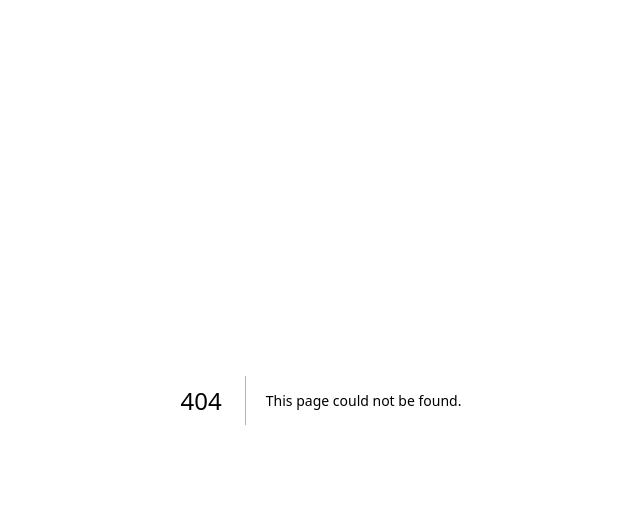
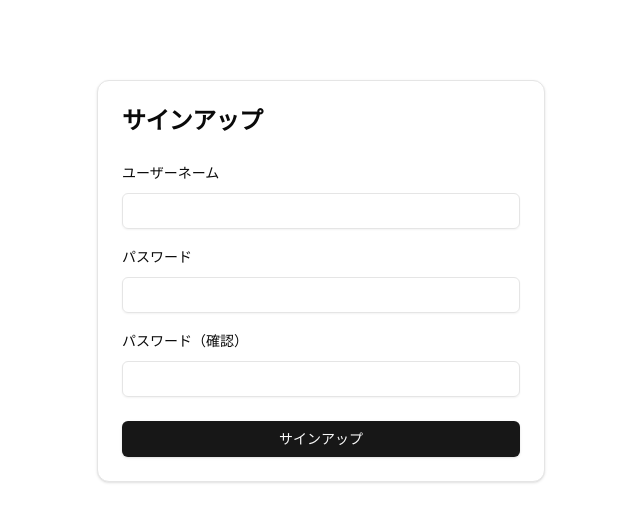
Before and after one commit to yoshiken0126/boardmatch, a Next.js app in the folder frontend/: page /signup in a window 1280 px wide. Before the commit this address had no page. Shown: the top 522 px of the page, without its empty margins (319-959 px from the left). Built offline with nearby package versions, Linux system fonts and the light colour scheme.

Commit message:
サインアップフォームをV0から引っ張ってきました。

```diff
--- a/frontend/package.json
+++ b/frontend/package.json
@@ -10,6 +10,7 @@
   },
   "dependencies": {
     "@radix-ui/react-avatar": "^1.1.1",
+    "@radix-ui/react-label": "^2.1.0",
     "@radix-ui/react-slot": "^1.1.0",
     "@radix-ui/react-switch": "^1.1.1",
     "axios": "^1.7.7",
--- /dev/null
+++ b/frontend/src/app/signup/page.js
@@ -0,0 +1,81 @@
+'use client'
+
+import { useState } from 'react'
+import { Button } from "@/components/ui/button"
+import { Input } from "@/components/ui/input"
+import { Label } from "@/components/ui/label"
+import { Card, CardContent, CardFooter, CardHeader, CardTitle } from "@/components/ui/card"
+
+export default function SignupForm() {
+  const [username, setUsername] = useState('')
+  const [password, setPassword] = useState('')
+  const [confirmPassword, setConfirmPassword] = useState('')
+  const [error, setError] = useState('')
+
+  const handleSubmit = (e) => {
+    e.preventDefault()
+    setError('')
+
+    if (!username || !password || !confirmPassword) {
+      setError('すべてのフィールドを入力してください。')
+      return
+    }
+
+    if (password !== confirmPassword) {
+      setError('パスワードが一致しません。')
+      return
+    }
+
+    // ここでサインアップのロジックを実装します
+    console.log('サインアップ:', { username, password })
+    // 通常はここでAPIを呼び出してユーザーを登録します
+  }
+
+  return (
+    <div className="flex justify-center items-center mt-20">
+    <Card className="w-full max-w-md mx-auto">
+      <CardHeader>
+        <CardTitle className="text-2xl font-bold">サインアップ</CardTitle>
+      </CardHeader>
+      <form onSubmit={handleSubmit}>
+        <CardContent className="space-y-4">
+          <div className="space-y-2">
+            <Label htmlFor="username">ユーザーネーム</Label>
+            <Input
+              id="username"
+              type="text"
+              value={username}
+              onChange={(e) => setUsername(e.target.value)}
+              required
+            />
+          </div>
+          <div className="space-y-2">
+            <Label htmlFor="password">パスワード</Label>
+            <Input
+              id="password"
+              type="password"
+              value={password}
+              onChange={(e) => setPassword(e.target.value)}
+              required
+            />
+          </div>
+          <div className="space-y-2">
+            <Label htmlFor="confirm-password">パスワード（確認）</Label>
+            <Input
+              id="confirm-password"
+              type="password"
+              value={confirmPassword}
+              onChange={(e) => setConfirmPassword(e.target.value)}
+              required
+            />
+          </div>
+          {error && <p className="text-red-500" role="alert">{error}</p>}
+        </CardContent>
+        <CardFooter>
+          <Button type="submit" className="w-full">サインアップ</Button>
+        </CardFooter>
+      </form>
+    </Card>
+    </div>
+  )
+}
--- /dev/null
+++ b/frontend/src/components/signup-form.jsx
@@ -0,0 +1,76 @@
+'use client'
+
+import { useState } from 'react'
+import { Button } from "@/components/ui/button"
+import { Input } from "@/components/ui/input"
+import { Label } from "@/components/ui/label"
+import { Card, CardContent, CardFooter, CardHeader, CardTitle } from "@/components/ui/card"
+
+export function SignupFormJsx() {
+  const [username, setUsername] = useState('')
+  const [password, setPassword] = useState('')
+  const [confirmPassword, setConfirmPassword] = useState('')
+  const [error, setError] = useState('')
+
+  const handleSubmit = (e) => {
+    e.preventDefault()
+    setError('')
+
+    if (!username || !password || !confirmPassword) {
+      setError('すべてのフィールドを入力してください。')
+      return
+    }
+
+    if (password !== confirmPassword) {
+      setError('パスワードが一致しません。')
+      return
+    }
+
+    // ここでサインアップのロジックを実装します
+    console.log('サインアップ:', { username, password })
+    // 通常はここでAPIを呼び出してユーザーを登録します
+  }
+
+  return (
+    (<Card className="w-full max-w-md mx-auto">
+      <CardHeader>
+        <CardTitle className="text-2xl font-bold">サインアップ</CardTitle>
+      </CardHeader>
+      <form onSubmit={handleSubmit}>
+        <CardContent className="space-y-4">
+          <div className="space-y-2">
+            <Label htmlFor="username">ユーザーネーム</Label>
+            <Input
+              id="username"
+              type="text"
+              value={username}
+              onChange={(e) => setUsername(e.target.value)}
+              required />
+          </div>
+          <div className="space-y-2">
+            <Label htmlFor="password">パスワード</Label>
+            <Input
+              id="password"
+              type="password"
+              value={password}
+              onChange={(e) => setPassword(e.target.value)}
+              required />
+          </div>
+          <div className="space-y-2">
+            <Label htmlFor="confirm-password">パスワード（確認）</Label>
+            <Input
+              id="confirm-password"
+              type="password"
+              value={confirmPassword}
+              onChange={(e) => setConfirmPassword(e.target.value)}
+              required />
+          </div>
+          {error && <p className="text-red-500" role="alert">{error}</p>}
+        </CardContent>
+        <CardFooter>
+          <Button type="submit" className="w-full">サインアップ</Button>
+        </CardFooter>
+      </form>
+    </Card>)
+  );
+}
--- /dev/null
+++ b/frontend/src/components/ui/label.jsx
@@ -0,0 +1,18 @@
+"use client"
+
+import * as React from "react"
+import * as LabelPrimitive from "@radix-ui/react-label"
+import { cva } from "class-variance-authority";
+
+import { cn } from "@/lib/utils"
+
+const labelVariants = cva(
+  "text-sm font-medium leading-none peer-disabled:cursor-not-allowed peer-disabled:opacity-70"
+)
+
+const Label = React.forwardRef(({ className, ...props }, ref) => (
+  <LabelPrimitive.Root ref={ref} className={cn(labelVariants(), className)} {...props} />
+))
+Label.displayName = LabelPrimitive.Root.displayName
+
+export { Label }
```
Also changed, not shown: 1 other file (tests, documents, lock files or other folders).
